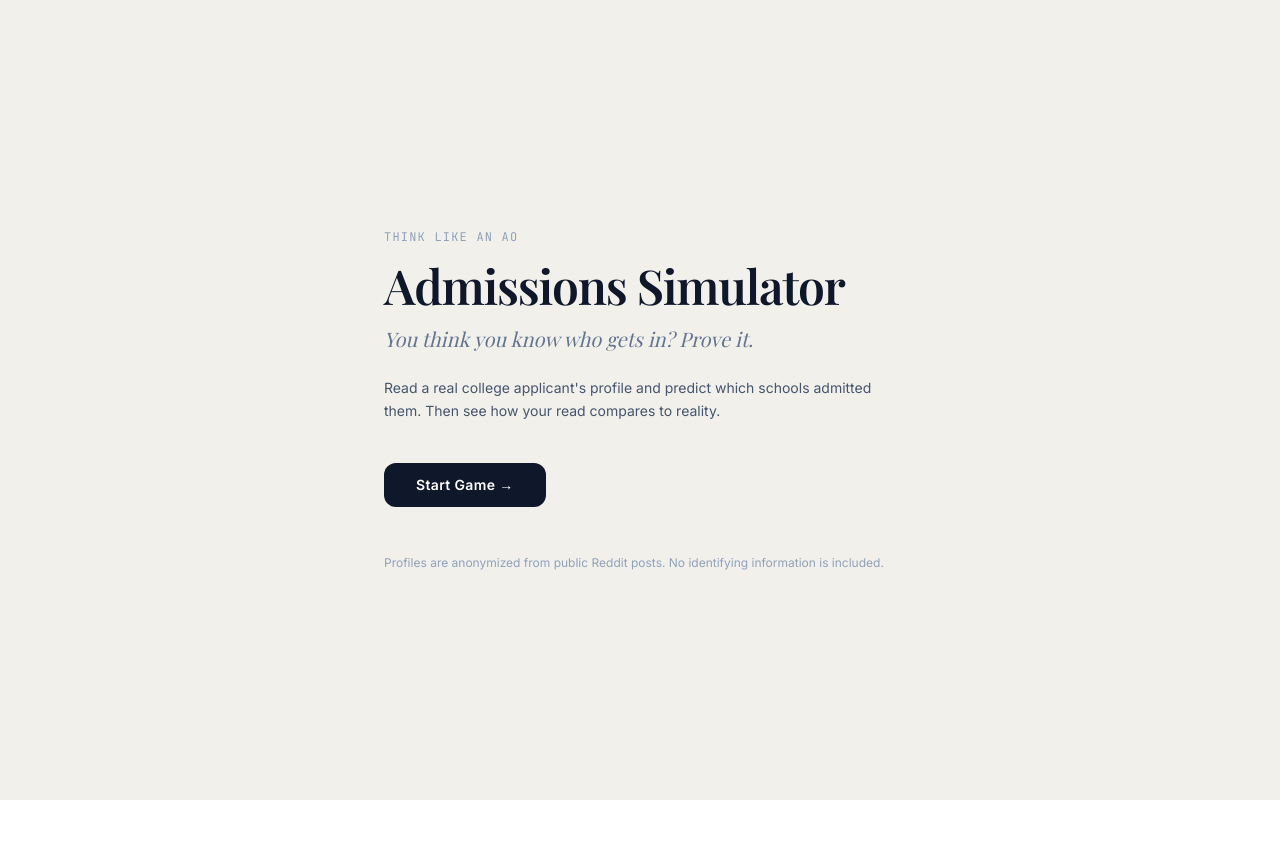
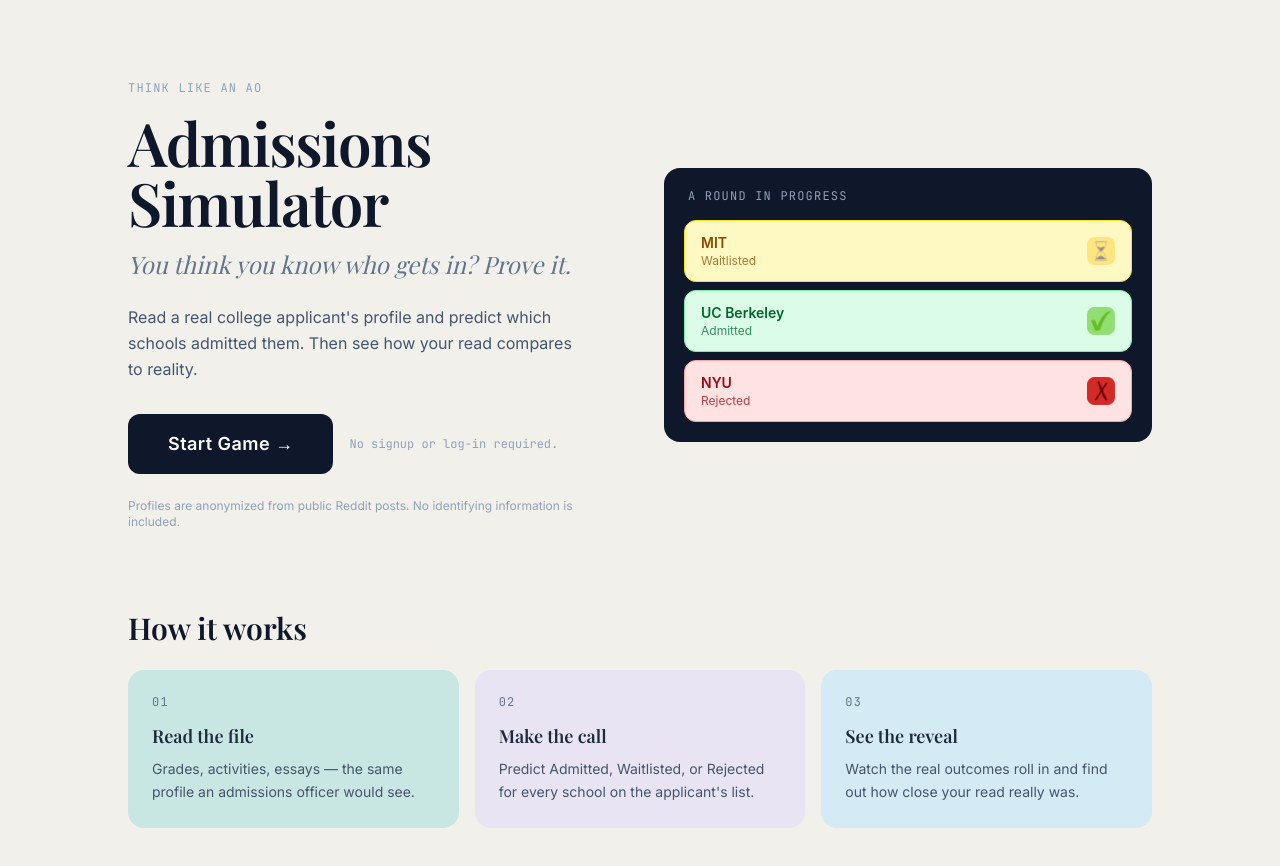
Before and after one commit to saatvikKundoor/Admissions-Simulator, a React (Vite) app: page / in a window 1280 px wide. Shown: the top 866 px of the page. Before the commit the page ends 800 px from the top, so only its background shows below. Built offline with nearby package versions, Linux system fonts and the light colour scheme; no server answers.

Commit message:
Revamp Landing Page
Added how it works section, more icons, example rounds, redid layout

```diff
--- a/src/components/LandingPage.jsx
+++ b/src/components/LandingPage.jsx
@@ -1,43 +1,167 @@
+// LandingPage.jsx
+//
+// Redesigned per game-landing-page best practices: a clear above-the-fold
+// value prop + single prominent CTA, an early visual preview of the actual
+// product (rather than describing it), and a scannable "how it works"
+// section — all using the same dark score-card, pastel section-card, and
+// outcome-icon language already established in RevealScreen/ProfileCard so
+// the landing page reads as part of the same product, not a bolted-on splash
+// screen. Fills the viewport instead of one small centered block.
+
+const ICON = {
+  Admitted:   '/icons/admitted.png',
+  Waitlisted: '/icons/waitlisted.png',
+  Rejected:   '/icons/rejected.png',
+}
+
+const OUTCOME_STYLE = {
+  Admitted:   { bg: 'bg-green-100',  border: 'border-green-300',  text: 'text-green-800'  },
+  Waitlisted: { bg: 'bg-yellow-100', border: 'border-yellow-300', text: 'text-yellow-800' },
+  Rejected:   { bg: 'bg-red-100',    border: 'border-red-300',    text: 'text-red-800'    },
+}
+
+const PREVIEW_SCHOOLS = [
+  { name: 'MIT',              outcome: 'Waitlisted' },
+  { name: 'UC Berkeley',      outcome: 'Admitted'   },
+  { name: 'NYU',              outcome: 'Rejected'   },
+]
+
+const STEPS = [
+  {
+    n: '01',
+    title: 'Read the file',
+    body: 'Grades, activities, essays — the same profile an admissions officer would see.',
+    color: 'teal',
+  },
+  {
+    n: '02',
+    title: 'Make the call',
+    body: "Predict Admitted, Waitlisted, or Rejected for every school on the applicant's list.",
+    color: 'lavender',
+  },
+  {
+    n: '03',
+    title: 'See the reveal',
+    body: 'Watch the real outcomes roll in and find out how close your read really was.',
+    color: 'sky',
+  },
+]
+
+const STEP_COLORS = {
+  teal:     'bg-[#C8E6E2]',
+  lavender: 'bg-[#E8E4F3]',
+  sky:      'bg-[#D4EAF5]',
+}
+
 export default function LandingPage({ onStart }) {
   return (
-    <div className="min-h-screen bg-[#F2F0EB] flex items-center justify-center px-6">
-      <div className="max-w-lg w-full">
+    <div className="min-h-screen bg-[#F2F0EB]">
+      <div className="max-w-6xl mx-auto px-6 md:px-10 lg:px-16 py-14 md:py-20">
+
+        {/* ── Hero ── */}
+        <div className="grid lg:grid-cols-2 gap-12 items-center mb-20">
+          {/* Copy + CTA */}
+          <div>
             <p style={{ fontFamily: "'JetBrains Mono', monospace" }}
                className="text-slate-400 text-xs uppercase tracking-widest mb-4">
               Think Like an AO
             </p>
 
             <h1 style={{ fontFamily: "'Playfair Display', serif" }}
-            className="text-5xl font-semibold text-slate-900 tracking-tight mb-4">
+                className="text-5xl md:text-6xl font-semibold text-slate-900 tracking-tight mb-4">
               Admissions Simulator
             </h1>
 
             <p style={{ fontFamily: "'Playfair Display', serif" }}
-           className="text-xl text-slate-500 mb-6 italic">
+               className="text-xl md:text-2xl text-slate-500 mb-6 italic">
               You think you know who gets in? Prove it.
             </p>
 
             <p style={{ fontFamily: "'Inter', sans-serif" }}
-           className="text-slate-600 text-sm leading-relaxed mb-10">
+               className="text-slate-600 text-base leading-relaxed mb-8 max-w-md">
               Read a real college applicant's profile and predict which schools
               admitted them. Then see how your read compares to reality.
             </p>
 
+            <div className="flex items-center gap-4 mb-6">
               <button
                 onClick={onStart}
                 style={{ fontFamily: "'Inter', sans-serif" }}
-          className="px-8 py-3 rounded-xl font-semibold text-sm tracking-wide
+                className="px-10 py-4 rounded-xl font-semibold text-lg tracking-wide
                            bg-slate-900 text-white hover:bg-slate-700 transition-colors"
               >
                 Start Game →
               </button>
+              <p style={{ fontFamily: "'JetBrains Mono', monospace" }}
+                 className="text-slate-400 text-xs">
+                No signup or log-in required.
+              </p>
+            </div>
 
             <p style={{ fontFamily: "'Inter', sans-serif" }}
-           className="text-xs text-slate-400 mt-12">
+               className="text-xs text-slate-400 max-w-md">
               Profiles are anonymized from public Reddit posts.
               No identifying information is included.
             </p>
           </div>
+
+          {/* Live-looking preview of the reveal screen, so the product is
+              visible before the player ever clicks Start */}
+          <div className="bg-slate-900 rounded-2xl p-5">
+            <p style={{ fontFamily: "'JetBrains Mono', monospace" }}
+               className="text-slate-400 text-xs uppercase tracking-widest mb-4 px-1">
+              A round in progress
+            </p>
+            <div className="space-y-2">
+              {PREVIEW_SCHOOLS.map((school) => {
+                const style = OUTCOME_STYLE[school.outcome]
+                return (
+                  <div
+                    key={school.name}
+                    className={`rounded-xl border px-4 py-3 flex items-center justify-between ${style.bg} ${style.border}`}
+                  >
+                    <div>
+                      <p className={`text-sm font-semibold ${style.text}`}>{school.name}</p>
+                      <p className={`text-xs ${style.text} opacity-75`}>{school.outcome}</p>
+                    </div>
+                    <img src={ICON[school.outcome]} alt={school.outcome} className="w-7 h-7" />
+                  </div>
+                )
+              })}
+            </div>
+          </div>
+        </div>
+
+        {/* ── How it works ── */}
+        <div>
+          <h2 style={{ fontFamily: "'Playfair Display', serif" }}
+              className="text-2xl md:text-3xl font-semibold text-slate-900 mb-6">
+            How it works
+          </h2>
+          <div className="grid sm:grid-cols-3 gap-4">
+            {STEPS.map((step) => (
+              <div
+                key={step.n}
+                className={`rounded-2xl p-6 ${STEP_COLORS[step.color]}`}
+              >
+                <p style={{ fontFamily: "'JetBrains Mono', monospace" }}
+                   className="text-xs text-slate-500 tracking-widest mb-3">
+                  {step.n}
+                </p>
+                <h3 style={{ fontFamily: "'Playfair Display', serif" }}
+                    className="text-lg font-semibold text-slate-800 mb-2">
+                  {step.title}
+                </h3>
+                <p style={{ fontFamily: "'Inter', sans-serif" }}
+                   className="text-sm text-slate-600 leading-relaxed">
+                  {step.body}
+                </p>
+              </div>
+            ))}
+          </div>
+        </div>
+
+      </div>
     </div>
   )
 }
```
Lines whose indentation alone changed are shown as unchanged.
